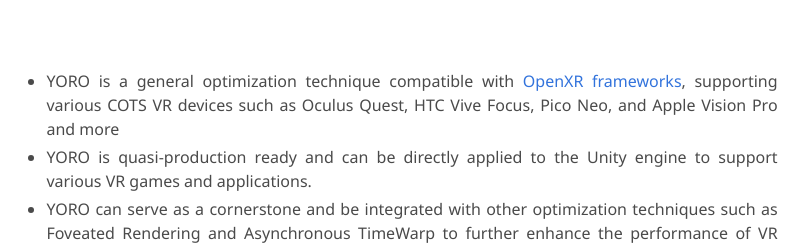
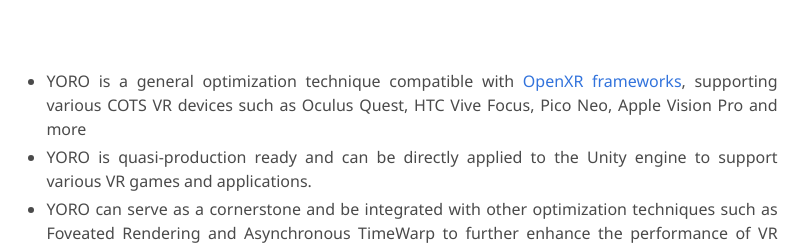
Before and after one commit to YORO-VR/YORO-VR.github.io, a plain HTML site: page index.html in a window 1280 px wide. Shown: the part 1427-1672 px from the top of the page, 244-1053 px from the left. Drawn offline with nearby package versions, Linux system fonts and the light colour scheme; some icons are missing; a web font is replaced by a local one.

Commit message:
Update index.html

```diff
--- a/index.html
+++ b/index.html
@@ -238,7 +238,7 @@
           <p>
             <ul>
 
-              <li>YORO is a general optimization technique compatible with <a href="https://www.khronos.org/openxr/">OpenXR frameworks</a>, supporting various COTS VR devices such as Oculus Quest, HTC Vive Focus, Pico Neo, and Apple Vision Pro and more </li>
+              <li>YORO is a general optimization technique compatible with <a href="https://www.khronos.org/openxr/">OpenXR frameworks</a>, supporting various COTS VR devices such as Oculus Quest, HTC Vive Focus, Pico Neo, Apple Vision Pro and more </li>
               <li>YORO is quasi-production ready and can be directly applied to the Unity engine to support various VR games and applications. </li>
               <li>YORO can serve as a cornerstone and be integrated with other optimization techniques such as Foveated Rendering and Asynchronous TimeWarp to further enhance the performance of VR applications.</li>
             </ul>
```
